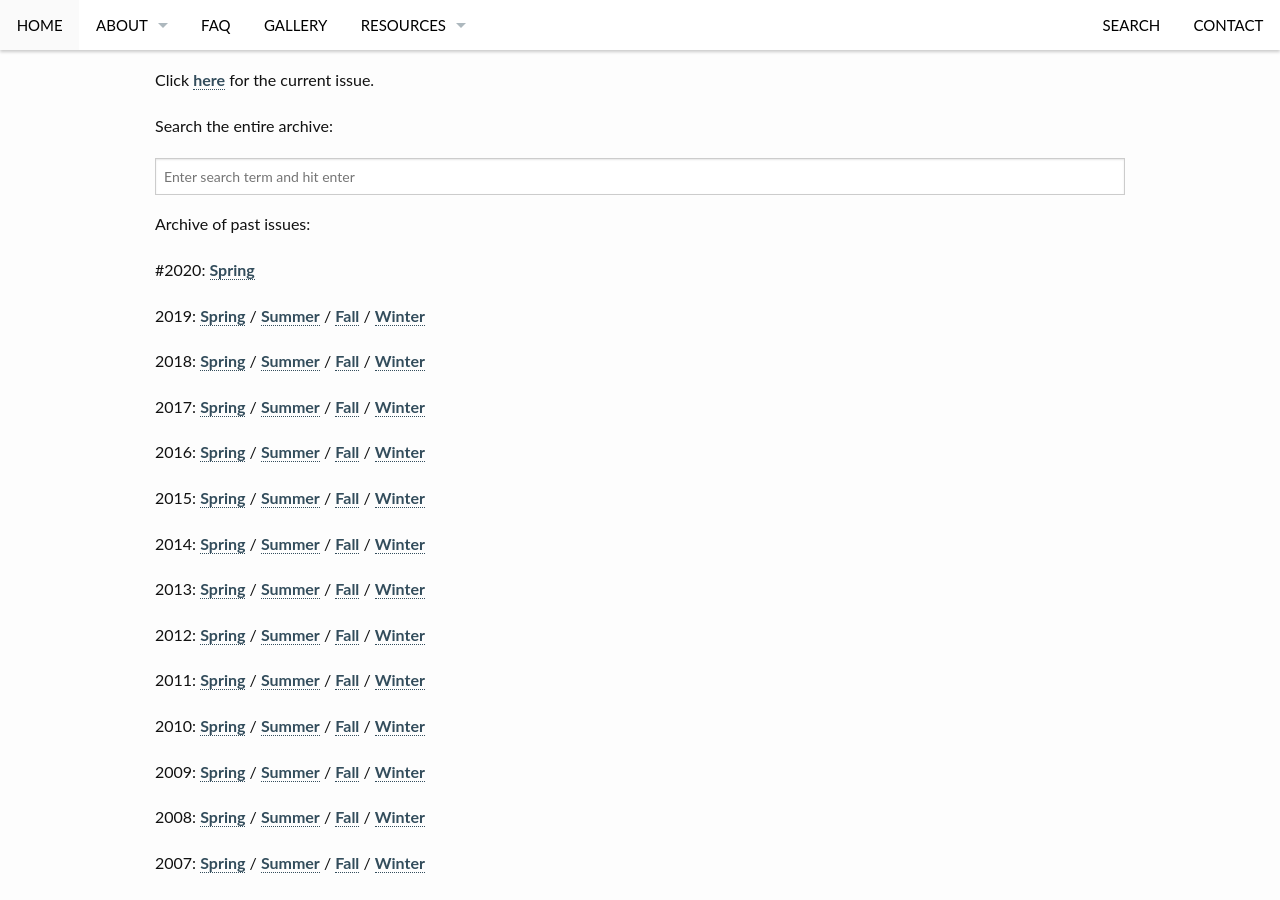
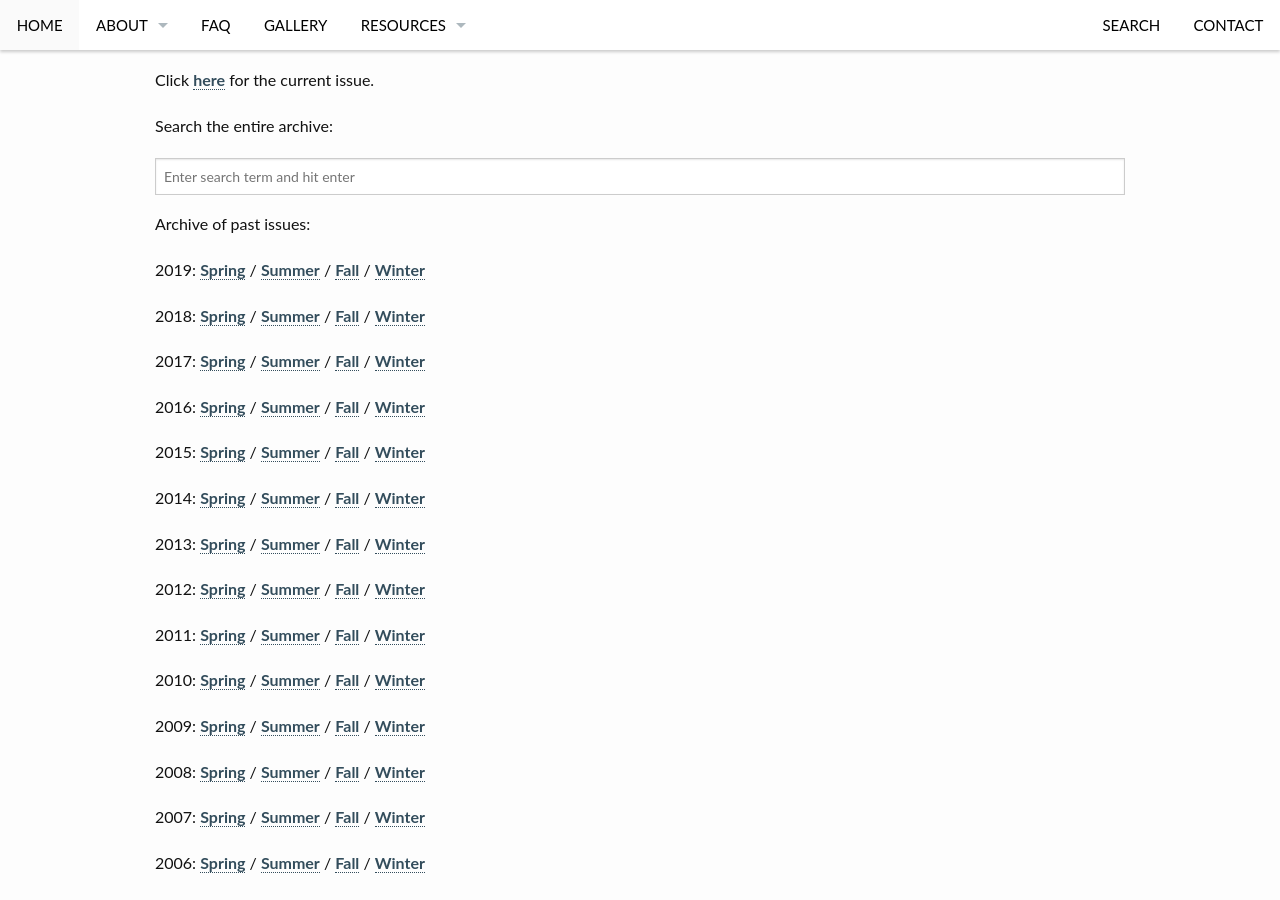
Before and after one commit to carrolltonmanor/carrolltonmanor.github.io, a Jekyll site: the page built from pages/eagle-archive.md, in a window 1280 px wide and 900 px high, scrolled down 401 px. Built offline with Jekyll 4.4.1, drawn with Linux system fonts in a browser that asks for light colours.

Commit message:
Update eagle-archive.md

```diff
--- a/pages/eagle-archive.md
+++ b/pages/eagle-archive.md
@@ -26,7 +26,7 @@
 </form>
 Archive of past issues:
 
-#{{ thisYear }}:  <a href="/resources/eagle-archive/eagle-{{ thisYear }}-spring.pdf">Spring</a>
+<!-- {{ thisYear }}:  <a href="/resources/eagle-archive/eagle-{{ thisYear }}-spring.pdf">Spring</a> -->
 {% for yr in years %}
 {{ yr }}:  <a href="/resources/eagle-archive/eagle-{{ yr }}-spring.pdf">Spring</a> / <a href="/resources/eagle-archive/eagle-{{ yr }}-summer.pdf">Summer</a> / <a href="/resources/eagle-archive/eagle-{{ yr }}-fall.pdf">Fall</a> / <a href="/resources/eagle-archive/eagle-{{ yr }}-winter.pdf">Winter</a>
 {% endfor %}
```
